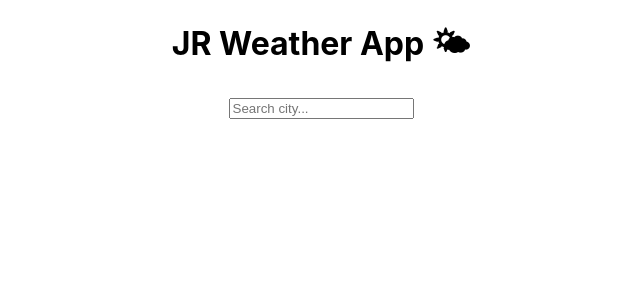
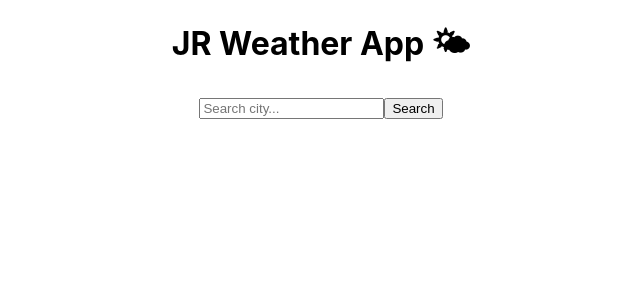
Before and after one commit to Mingen-Xiao/weather-app-react, a React (Create React App) app in the folder weather-app-react/: page / in a window 1280 px wide. Shown: the top 300 px of the page, without its empty margins (319-959 px from the left). Built offline with nearby package versions, Linux system fonts and the light colour scheme; the HTML template or start-up script is replaced by a standard one.

Commit message:
Set up API from weather api

```diff
--- a/weather-app-react/src/components/Weather/Weather.js
+++ b/weather-app-react/src/components/Weather/Weather.js
@@ -1,5 +1,10 @@
 import './Weather.css';
 import {useState} from 'react';
+
+const API_KEY = 'e32ccd46634145978b655340231506';
+
+const URL = `http://api.weatherapi.com/v1/current.json?key=${API_KEY}&q=Beijing&aqi=no`;
+
 
 const Weather = () => {
     const [city, setCity] = useState('');
@@ -12,6 +17,8 @@ const Weather = () => {
         <div>
             <h1>JR Weather App 🌤</h1>
             <input type='text' placeholder='Search city...' value={city} onChange={onCityInputChange}/>
+            <button>Search</button>
+
         </div>
     );
 }
```
